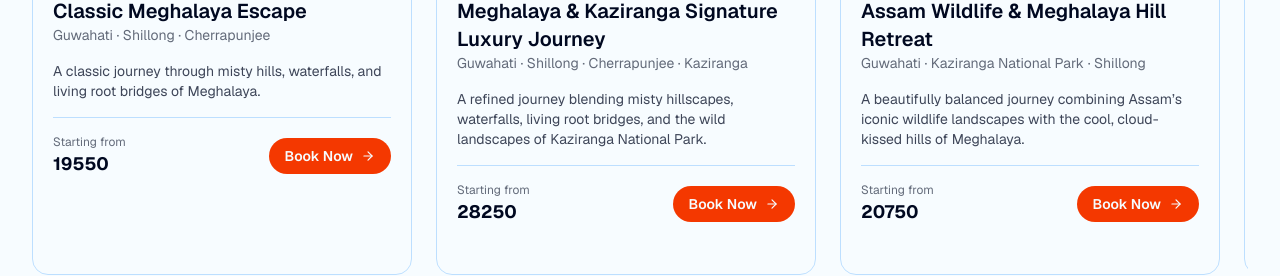
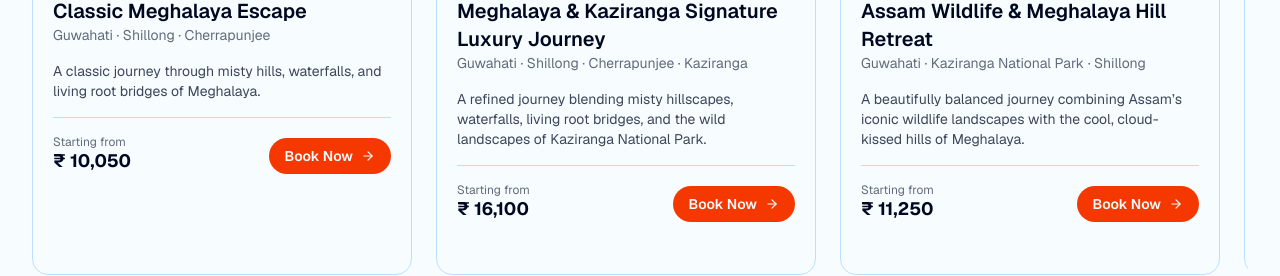
Before and after one commit to nayanjyotigogoi/safarjunction, a Next.js app: page / in a window 1280 px wide. Shown: the part 1540-1816 px from the top of the page. Built offline with nearby package versions, Linux system fonts and the light colour scheme.

Commit message:
prices corrected

```diff
--- a/components/Footer.tsx
+++ b/components/Footer.tsx
@@ -26,6 +26,7 @@ export default function Footer() {
       value: '+91 70990 50077',
       href: 'tel:+917099050077',
     },
+
     {
       icon: Mail,
       label: 'Email',
--- a/components/JourneyCards.tsx
+++ b/components/JourneyCards.tsx
@@ -2,11 +2,29 @@
 
 import Link from 'next/link'
 import Image from 'next/image'
-import { Calendar, Zap, ArrowRight, ChevronLeft, ChevronRight } from 'lucide-react'
+import {
+  Calendar,
+  Zap,
+  ArrowRight,
+  ChevronLeft,
+  ChevronRight,
+} from 'lucide-react'
 import { journeys } from '../data/journeys'
 import useEmblaCarousel from 'embla-carousel-react'
 import { motion } from 'framer-motion'
 import { useCallback } from 'react'
+
+// ✅ Price formatter (Indian commas)
+function formatPrice(price: number | string) {
+  const numericPrice =
+    typeof price === 'string'
+      ? Number(price.replace(/[^\d]/g, ''))
+      : price
+
+  if (isNaN(numericPrice)) return price
+
+  return `₹ ${new Intl.NumberFormat('en-IN').format(numericPrice)}`
+}
 
 export default function JourneyCards() {
   const journeyList = Object.values(journeys)
@@ -74,10 +92,7 @@ export default function JourneyCards() {
                 whileHover={{ y: -6 }}
                 className="min-w-[280px] sm:min-w-[340px] lg:min-w-[380px]"
               >
-                <Link
-                  href={`/journeys/${journey.id}`}
-                  className="block h-full"
-                >
+                <Link href={`/journeys/${journey.id}`} className="block h-full">
                   <div className="group h-full rounded-2xl overflow-hidden border bg-background hover:shadow-2xl transition cursor-pointer">
 
                     {/* Image */}
@@ -123,16 +138,17 @@ export default function JourneyCards() {
 
                       {/* Price + CTA */}
                       <div className="flex items-center justify-between pt-4 border-t">
-                        <div>
+                        {/* ✅ Fixed-height price block */}
+                        <div className="min-h-[44px]">
                           <p className="text-xs text-foreground/60">
                             Starting from
                           </p>
-                          <p className="text-lg font-bold text-foreground">
-                            {journey.price}
+                          <p className="text-lg font-bold text-foreground leading-tight">
+                            {formatPrice(journey.price)}
                           </p>
                         </div>
 
-                        {/* Book Now button */}
+                        {/* Book Now */}
                         <button
                           onClick={(e) => {
                             e.preventDefault()
@@ -151,7 +167,6 @@ export default function JourneyCards() {
                 </Link>
               </motion.div>
             ))}
-
           </div>
         </div>
 
--- a/data/journeys.ts
+++ b/data/journeys.ts
@@ -69,7 +69,7 @@ export const journeys: Record<string, Journeys> = {
   id: '1',
   title: 'Classic Meghalaya Escape',
   duration: '05N / 06D',
-  price: 19550, // base teaser price (2 pax, Std CPAI)
+  price: 10050, // base teaser price (2 pax, Std CPAI)
   popularity: 1200,
   bestSeller: true,
   region: 'Guwahati · Shillong · Cherrapunjee',
@@ -198,7 +198,7 @@ export const journeys: Record<string, Journeys> = {
   id: '2',
   title: 'Meghalaya & Kaziranga Signature Luxury Journey',
   duration: '07N / 08D',
-  price: 28250, // base teaser: 2 pax, Standard CPAI
+  price: 16100, // base teaser: 2 pax, Standard CPAI
   popularity: 890,
   bestSeller: true,
   region: 'Guwahati · Shillong · Cherrapunjee · Kaziranga',
@@ -341,7 +341,7 @@ export const journeys: Record<string, Journeys> = {
   id: '3',
   title: 'Assam Wildlife & Meghalaya Hill Retreat',
   duration: '05N / 06D',
-  price: 20750, // base teaser: 2 pax, Standard CPAI
+  price: 11250, // base teaser: 2 pax, Standard CPAI
   popularity: 756,
   region: 'Guwahati · Kaziranga National Park · Shillong',
   difficulty: 'Moderate',
@@ -472,7 +472,7 @@ export const journeys: Record<string, Journeys> = {
   id: '4',
   title: 'The Grand Northeast Explorer',
   duration: '12N / 13D',
-  price: 51850, // base teaser: 2 pax, Standard CPAI
+  price: 21075, // base teaser: 2 pax, Standard CPAI
   popularity: 420,
   bestSeller: true,
   region:
@@ -658,7 +658,7 @@ export const journeys: Record<string, Journeys> = {
   id: '5',
   title: 'Assam Heritage, Wildlife & River Island Sojourn',
   duration: '09N / 10D',
-  price: 44150, // base teaser: 2 pax, Standard CPAI
+  price: 17250, // base teaser: 2 pax, Standard CPAI
   popularity: 680,
   region:
     'Guwahati · Manas National Park · Kaziranga National Park · Sibsagar · Majuli',
@@ -820,7 +820,7 @@ export const journeys: Record<string, Journeys> = {
   id: '6',
   title: 'Assam Wilderness Trilogy: Manas • Nameri • Kaziranga',
   duration: '07N / 08D',
-  price: 31225, // base teaser: 2 pax, Deluxe CPAI
+  price: 13725, // base teaser: 2 pax, Deluxe CPAI
   popularity: 510,
   region:
     'Guwahati · Manas National Park · Nameri National Park · Kaziranga National Park',
@@ -967,7 +967,7 @@ export const journeys: Record<string, Journeys> = {
   id: '7',
   title: 'Arunachal Himalayan Highlands – Tawang Signature Journey',
   duration: '06N / 07D',
-  price: 27450, // base teaser: 2 pax, Standard CPAI
+  price: 12075, // base teaser: 2 pax, Standard CPAI
   popularity: 340,
   region:
     'Bhalukpung · Bomdila · Tawang · Dirang',
@@ -1107,7 +1107,7 @@ export const journeys: Record<string, Journeys> = {
   id: '8',
   title: 'Kaziranga to Tawang – The Ultimate Assam & Himalayan Passage',
   duration: '08N / 09D',
-  price: 44150, // base teaser: 2 pax, Standard CPAI
+  price: 17250, // base teaser: 2 pax, Standard CPAI
   popularity: 260,
   region:
     'Guwahati · Kaziranga · Dirang · Tawang · Bomdila',
```
